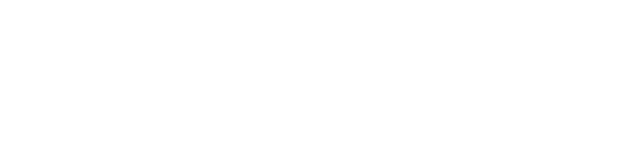
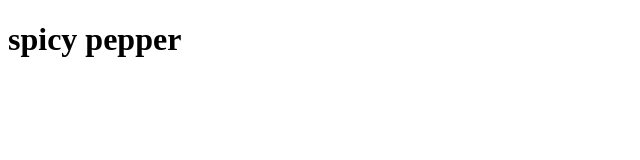
Before and after one commit to simpliweb/branching-practice, a plain HTML site: page index.html in a window 1280 px wide. Shown: the whole page, without its empty margins (0-640 px from the left). Drawn offline with Linux system fonts and the light colour scheme.

Commit message:
Added spicy header

```diff
--- a/index.html
+++ b/index.html
@@ -7,6 +7,6 @@
   <title>Git branching lesson on test</title>
 </head>
 <body>
-
+  <h1>spicy pepper</h1>
 </body>
 </html>
```
